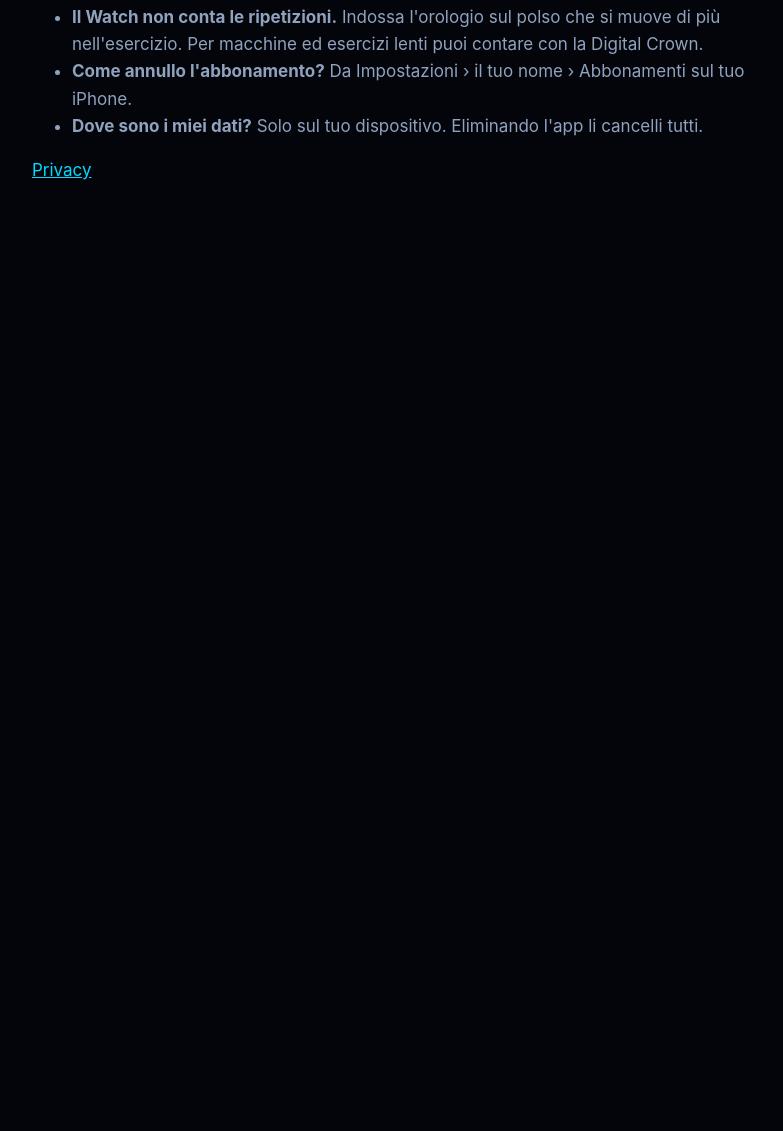
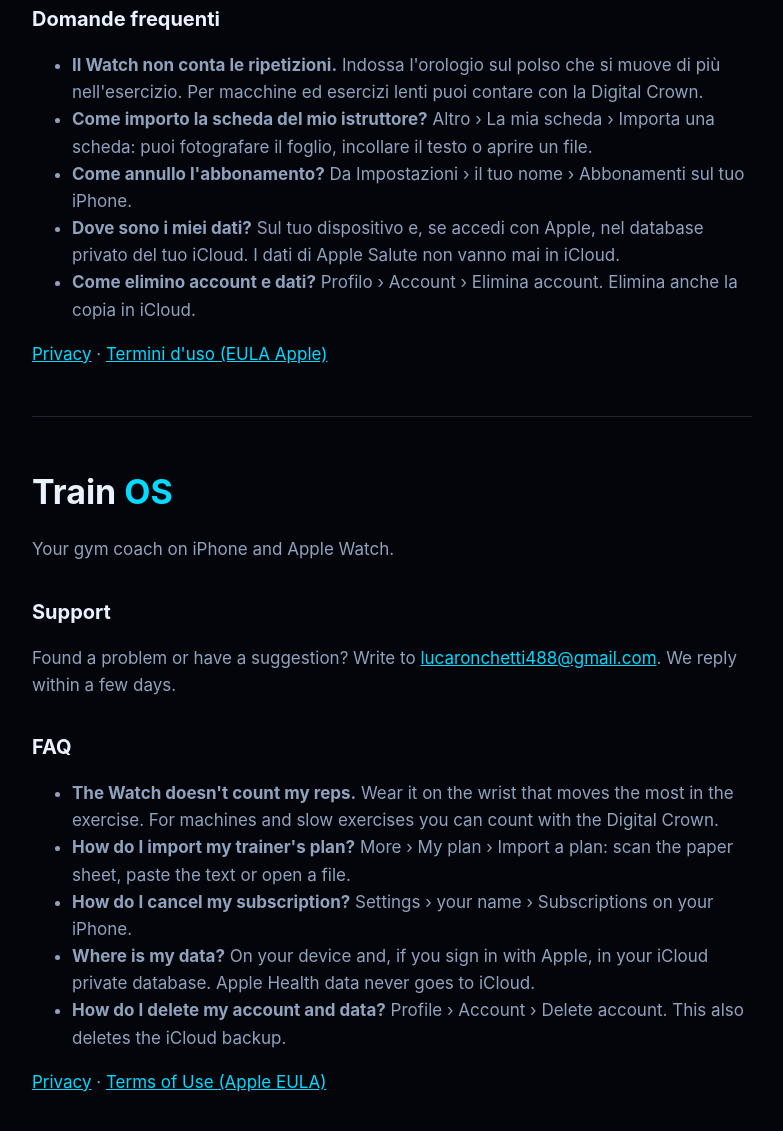
Before and after one commit to lucaronchetti488-afk/trainos, a plain HTML site: page index.html in a window 1280 px wide. Shown: the part 359-1490 px from the top of the page, without its empty margins (248-1031 px from the left). Before the commit the page ends 800 px from the top, so only its background shows below. Drawn offline with Linux system fonts and the light colour scheme.

Commit message:
Update index.htmlAssistenza aggiornata per Train OS 1.2

```diff
--- a/index.html
+++ b/index.html
@@ -3,7 +3,6 @@
 <head>
 <meta charset="utf-8">
 <meta name="viewport" content="width=device-width, initial-scale=1">
-<title>Train OS · Assistenza</title>
 <style>
   :root { --bg: #04050a; --text: #e9f3ff; --muted: #8fa3bf; --accent: #00dbff; }
   body { margin: 0; background: var(--bg); color: var(--text); font: 17px/1.6 -apple-system, BlinkMacSystemFont, "Segoe UI", sans-serif; }
@@ -13,24 +12,45 @@
   h2 { font-size: 20px; margin: 32px 0 8px; }
   p, li { color: var(--muted); }
   a { color: var(--accent); }
+  nav { margin-bottom: 24px; font-size: 15px; }
+  hr { border: 0; border-top: 1px solid #1c2433; margin: 48px 0; }
 </style>
+<title>Train OS · Assistenza</title>
 </head>
 <body>
 <main>
+  <nav><a href="#it">Italiano</a> · <a href="#en">English</a></nav>
+  <section id="it" lang="it">
   <h1>Train <span>OS</span></h1>
   <p>Il tuo allenatore in palestra, su iPhone e Apple Watch.</p>
-
   <h2>Assistenza</h2>
   <p>Hai un problema o un suggerimento? Scrivi a <a href="mailto:lucaronchetti488@gmail.com">lucaronchetti488@gmail.com</a>. Rispondiamo entro qualche giorno.</p>
-
   <h2>Domande frequenti</h2>
   <ul>
     <li><strong>Il Watch non conta le ripetizioni.</strong> Indossa l'orologio sul polso che si muove di più nell'esercizio. Per macchine ed esercizi lenti puoi contare con la Digital Crown.</li>
+    <li><strong>Come importo la scheda del mio istruttore?</strong> Altro › La mia scheda › Importa una scheda: puoi fotografare il foglio, incollare il testo o aprire un file.</li>
     <li><strong>Come annullo l'abbonamento?</strong> Da Impostazioni › il tuo nome › Abbonamenti sul tuo iPhone.</li>
-    <li><strong>Dove sono i miei dati?</strong> Solo sul tuo dispositivo. Eliminando l'app li cancelli tutti.</li>
+    <li><strong>Dove sono i miei dati?</strong> Sul tuo dispositivo e, se accedi con Apple, nel database privato del tuo iCloud. I dati di Apple Salute non vanno mai in iCloud.</li>
+    <li><strong>Come elimino account e dati?</strong> Profilo › Account › Elimina account. Elimina anche la copia in iCloud.</li>
   </ul>
-
-  <p><a href="privacy.html">Privacy</a></p>
+  <p><a href="privacy.html">Privacy</a> · <a href="https://www.apple.com/legal/internet-services/itunes/dev/stdeula/">Termini d'uso (EULA Apple)</a></p>
+  </section>
+  <hr>
+  <section id="en" lang="en">
+  <h1>Train <span>OS</span></h1>
+  <p>Your gym coach on iPhone and Apple Watch.</p>
+  <h2>Support</h2>
+  <p>Found a problem or have a suggestion? Write to <a href="mailto:lucaronchetti488@gmail.com">lucaronchetti488@gmail.com</a>. We reply within a few days.</p>
+  <h2>FAQ</h2>
+  <ul>
+    <li><strong>The Watch doesn't count my reps.</strong> Wear it on the wrist that moves the most in the exercise. For machines and slow exercises you can count with the Digital Crown.</li>
+    <li><strong>How do I import my trainer's plan?</strong> More › My plan › Import a plan: scan the paper sheet, paste the text or open a file.</li>
+    <li><strong>How do I cancel my subscription?</strong> Settings › your name › Subscriptions on your iPhone.</li>
+    <li><strong>Where is my data?</strong> On your device and, if you sign in with Apple, in your iCloud private database. Apple Health data never goes to iCloud.</li>
+    <li><strong>How do I delete my account and data?</strong> Profile › Account › Delete account. This also deletes the iCloud backup.</li>
+  </ul>
+  <p><a href="privacy.html#en">Privacy</a> · <a href="https://www.apple.com/legal/internet-services/itunes/dev/stdeula/">Terms of Use (Apple EULA)</a></p>
+  </section>
 </main>
 </body>
 </html>
```
